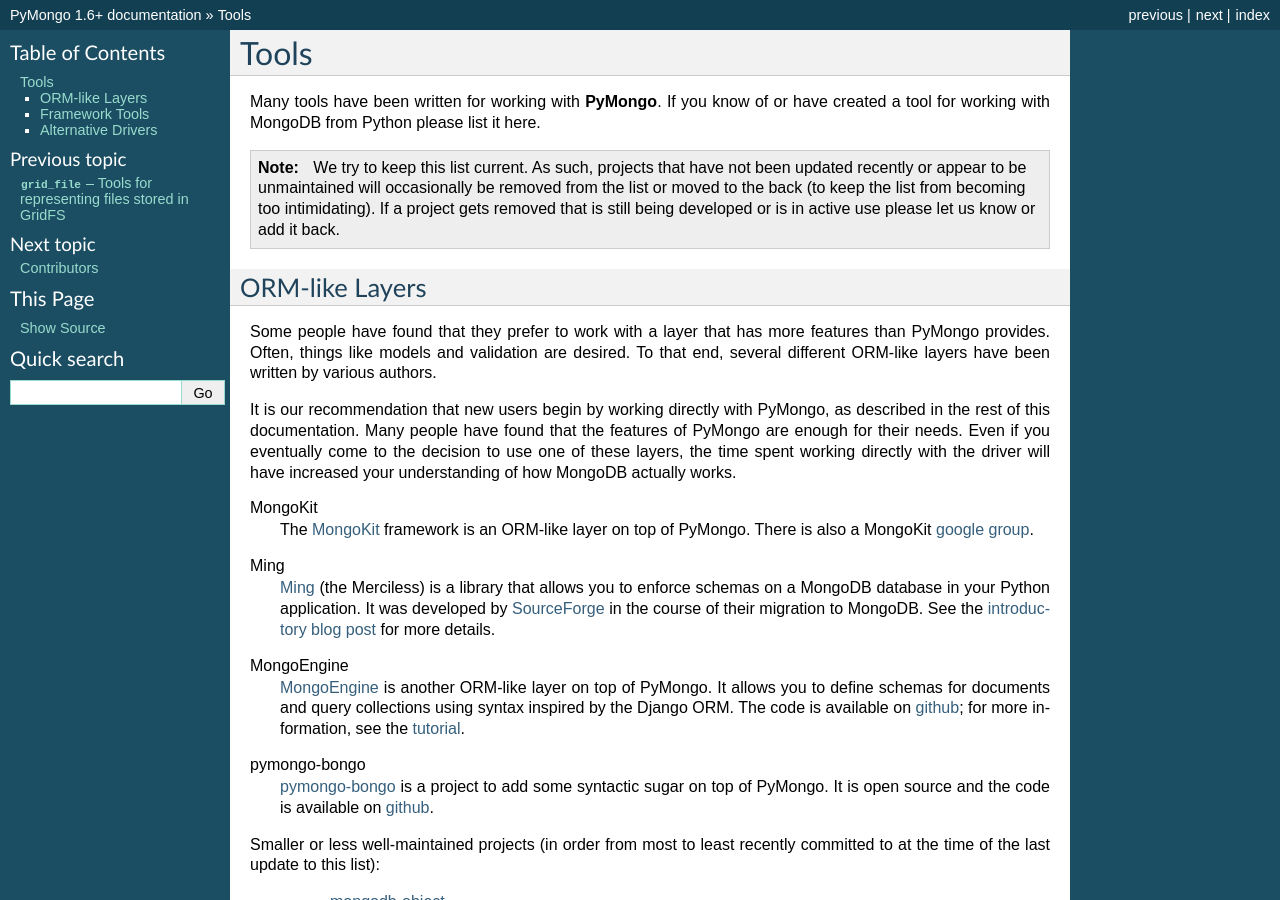
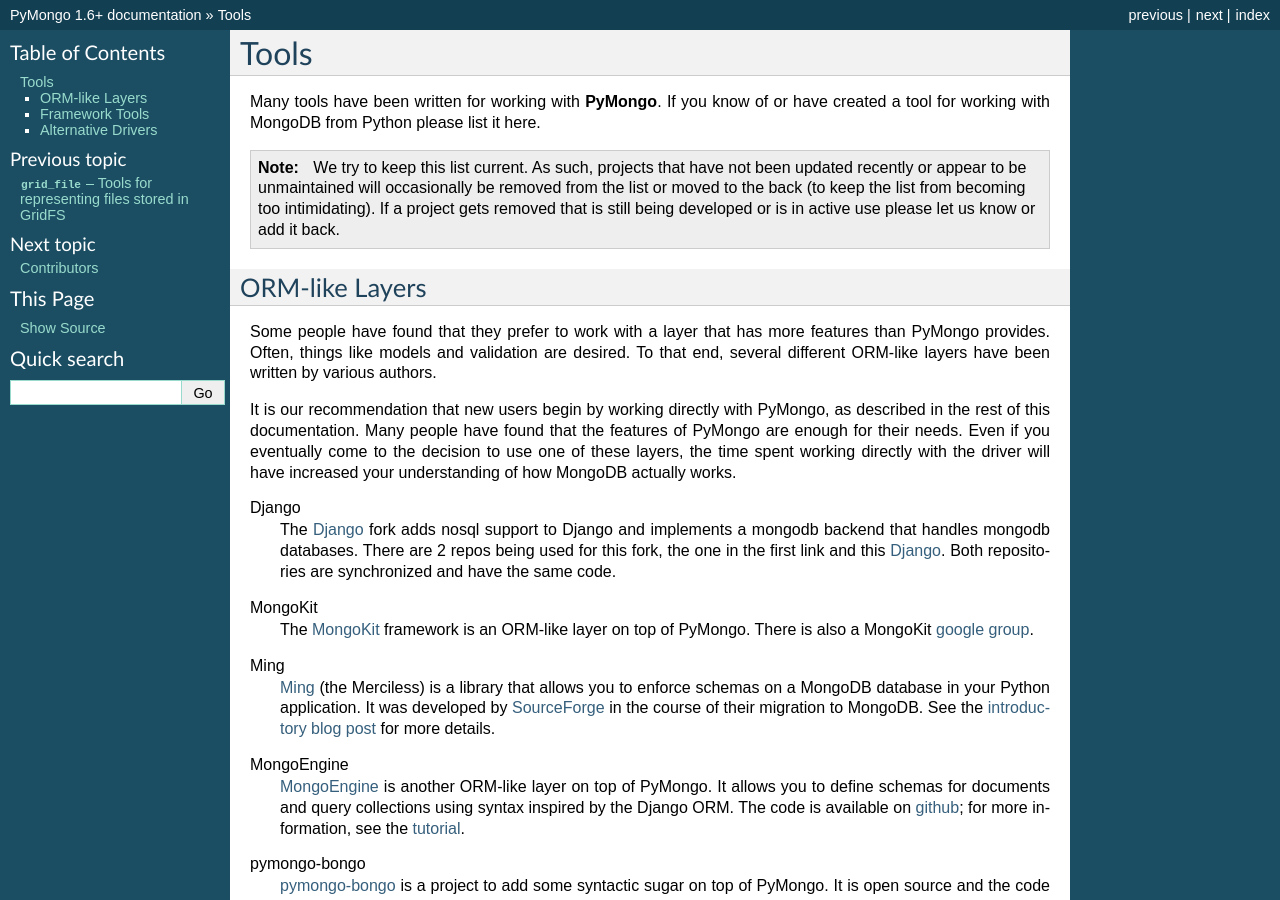
Before and after one commit to mongodb/mongo-python-driver, a Sphinx documentation site: the page built from doc/tools.rst, in a window 1280 px wide and 900 px high. Built offline with Sphinx 7.4.7, drawn with Linux system fonts in a browser that asks for light colours; pages that are not in the unit, such as notebooks, are missing from menus.

Commit message:
Added Django fork info

```diff
--- a/doc/tools.rst
+++ b/doc/tools.rst
@@ -24,6 +24,13 @@
 needs. Even if you eventually come to the decision to use one of these
 layers, the time spent working directly with the driver will have
 increased your understanding of how MongoDB actually works.
+
+Django
+  The `Django <http://github.com/FlaPer87/django/>`_ fork
+  adds nosql support to Django and implements a mongodb backend
+  that handles mongodb databases. There are 2 repos being used
+  for this fork, the one in the first link and this `Django <http://github.com/aparo/django>`_.
+  Both repositories are synchronized and have the same code.
 
 MongoKit
   The `MongoKit <http://bitbucket.org/namlook/mongokit/>`_ framework
```
